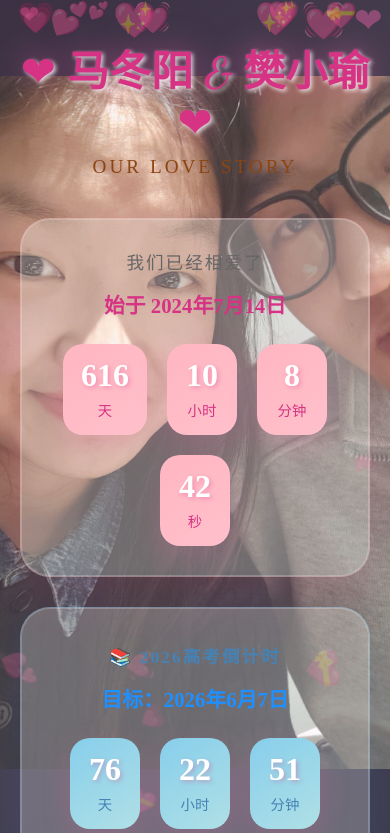
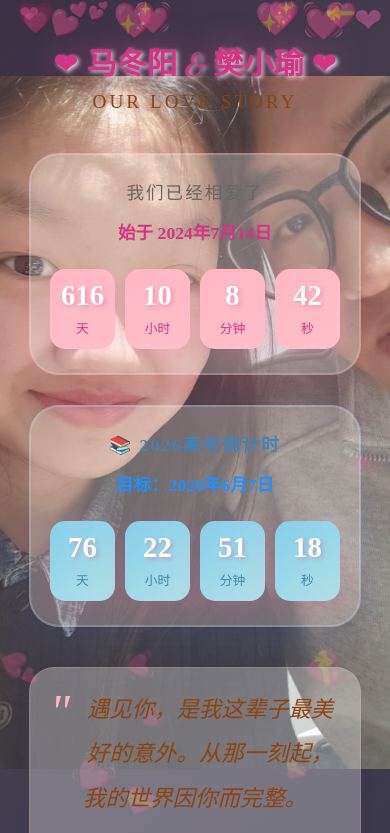
Before and after one commit to JueLiea/myLove, a plain HTML site: page index.html in a window 390 px wide. Shown: the top 833 px of the page. Drawn offline with Linux system fonts and the light colour scheme.

Commit message:
Update index.html

```diff
--- a/index.html
+++ b/index.html
@@ -101,11 +101,13 @@
 
         .couple-names {
             font-family: 'Dancing Script', cursive;
-            font-size: clamp(2.5rem, 8vw, 5rem);
+            font-size: clamp(2rem, 6vw, 5rem);
             color: #d63384;
             text-shadow: 2px 2px 4px rgba(255,255,255,0.8), 0 0 30px rgba(255,105,180,0.5);
             margin-bottom: 10px;
             animation: heartbeat 2s ease-in-out infinite;
+            white-space: nowrap;
+            word-break: keep-all;
         }
 
         @keyframes heartbeat {
@@ -161,6 +163,8 @@
             color: #666;
             margin-bottom: 15px;
             letter-spacing: 2px;
+            white-space: nowrap;
+            word-break: keep-all;
         }
 
         .start-date {
@@ -168,6 +172,8 @@
             color: #d63384;
             margin-bottom: 25px;
             font-weight: 600;
+            white-space: nowrap;
+            word-break: keep-all;
         }
 
         .timer-display {
@@ -183,6 +189,7 @@
             padding: 20px 25px;
             min-width: 90px;
             box-shadow: 0 10px 30px rgba(255,105,180,0.2);
+            flex-shrink: 0;
         }
 
         .time-number {
@@ -199,6 +206,8 @@
             color: #d63384;
             margin-top: 8px;
             display: block;
+            white-space: nowrap;
+            word-break: keep-all;
         }
 
         /* 内容区 */
@@ -261,22 +270,70 @@
         }
 
         /* 响应式 */
-        @media (max-width: 600px) {
-            .timer-card {
-                padding: 30px 20px;
+        @media (max-width: 768px) {
+            .timer-card, .exam-card {
+                padding: 25px 15px;
+                width: 95%;
+                max-width: 400px;
+            }
+
+            .timer-display {
+                gap: 10px;
             }
 
             .time-unit {
-                padding: 15px 18px;
-                min-width: 70px;
+                padding: 12px 10px;
+                min-width: 65px;
+                border-radius: 15px;
             }
 
             .time-number {
-                font-size: 2rem;
+                font-size: 1.8rem;
+            }
+
+            .time-text {
+                font-size: 0.8rem;
             }
 
             .content-section {
-                padding: 25px;
+                padding: 20px;
+                width: 95%;
+            }
+
+            .couple-names {
+                font-size: clamp(1.8rem, 6vw, 3rem);
+            }
+
+            .start-date {
+                font-size: 1.1rem;
+            }
+        }
+
+        @media (max-width: 380px) {
+            .time-unit {
+                padding: 10px 8px;
+                min-width: 58px;
+            }
+
+            .time-number {
+                font-size: 1.5rem;
+            }
+
+            .time-text {
+                font-size: 0.75rem;
+            }
+
+            .timer-display {
+                gap: 8px;
+            }
+
+            .timer-label {
+                font-size: 0.95rem;
+                letter-spacing: 1px;
+            }
+
+            .start-date {
+                font-size: 1rem;
             }
         }
     </style>
```
